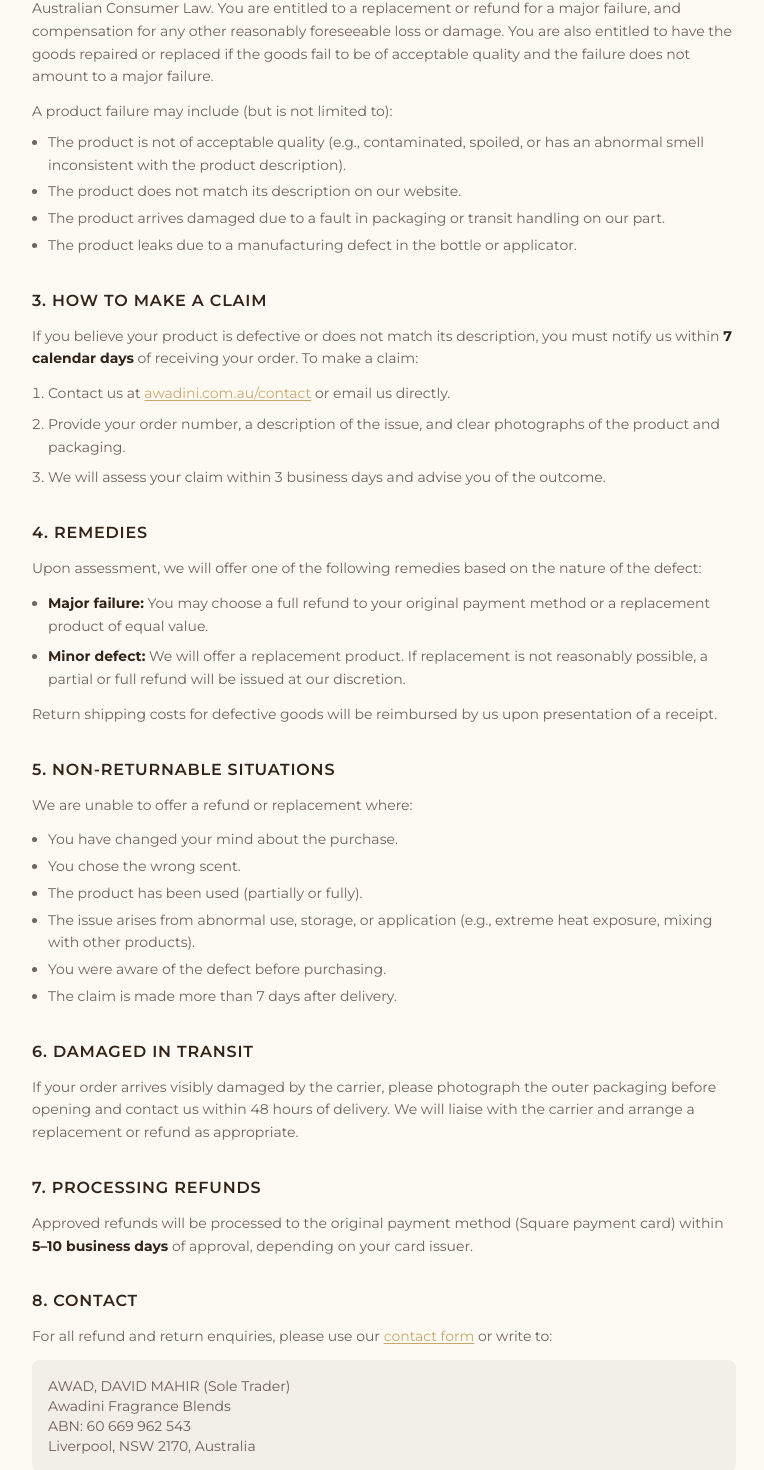
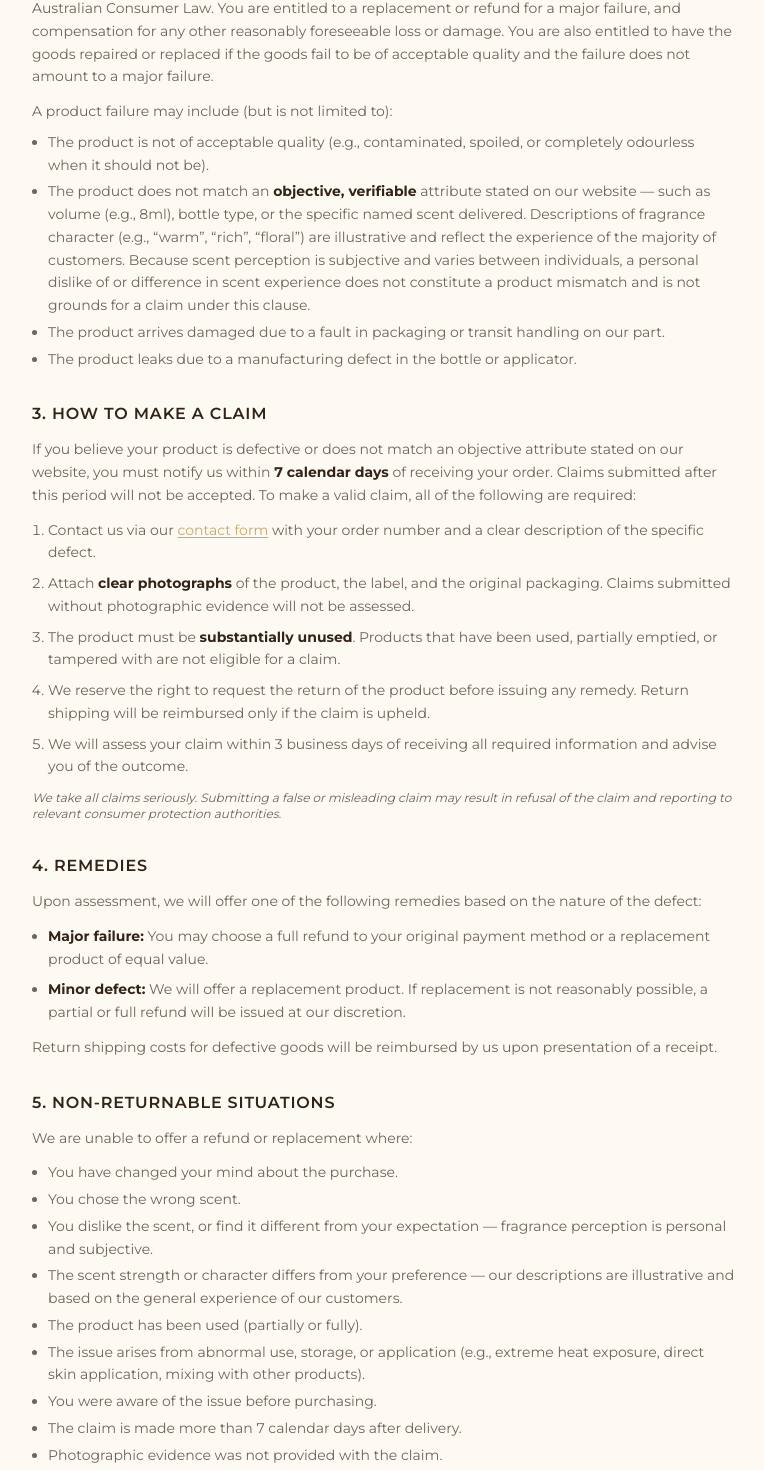
Before and after one commit to Th3Kasa/AwadiniBlends, a Next.js app: page /refund-policy in a window 1280 px wide. Shown: the part 815-2285 px from the top of the page, without its empty margins (256-1020 px from the left). Built offline with nearby package versions, Linux system fonts and the light colour scheme.

Commit message:
Tighten refund policy against description-mismatch abuse

```diff
--- a/src/app/refund-policy/page.tsx
+++ b/src/app/refund-policy/page.tsx
@@ -76,8 +76,10 @@ export default function RefundPolicyPage() {
               A product failure may include (but is not limited to):
             </p>
             <ul className="mt-2 ml-4 space-y-1 list-disc list-outside text-mahogany">
-              <li>The product is not of acceptable quality (e.g., contaminated, spoiled, or has an abnormal smell inconsistent with the product description).</li>
-              <li>The product does not match its description on our website.</li>
+              <li>The product is not of acceptable quality (e.g., contaminated, spoiled, or completely odourless when it should not be).</li>
+              <li>
+                The product does not match an <strong className="text-mahogany">objective, verifiable</strong> attribute stated on our website — such as volume (e.g., 8ml), bottle type, or the specific named scent delivered. Descriptions of fragrance character (e.g., &ldquo;warm&rdquo;, &ldquo;rich&rdquo;, &ldquo;floral&rdquo;) are illustrative and reflect the experience of the majority of customers. Because scent perception is subjective and varies between individuals, a personal dislike of or difference in scent experience does not constitute a product mismatch and is not grounds for a claim under this clause.
+              </li>
               <li>The product arrives damaged due to a fault in packaging or transit handling on our part.</li>
               <li>The product leaks due to a manufacturing defect in the bottle or applicator.</li>
             </ul>
@@ -85,31 +87,37 @@ export default function RefundPolicyPage() {
 
           <PolicySection title="3. How to Make a Claim">
             <p>
-              If you believe your product is defective or does not match its
-              description, you must notify us within{" "}
+              If you believe your product is defective or does not match an objective attribute stated on our website, you must notify us within{" "}
               <strong className="text-mahogany">7 calendar days</strong> of
-              receiving your order. To make a claim:
+              receiving your order. Claims submitted after this period will not be accepted. To make a valid claim, all of the following are required:
             </p>
             <ol className="mt-3 ml-4 space-y-2 list-decimal list-outside text-mahogany/85">
               <li>
-                Contact us at{" "}
+                Contact us via our{" "}
                 <Link
                   href="/contact"
                   className="text-gold hover:text-gold-light underline underline-offset-2"
                 >
-                  awadini.com.au/contact
+                  contact form
                 </Link>{" "}
-                or email us directly.
+                with your order number and a clear description of the specific defect.
               </li>
               <li>
-                Provide your order number, a description of the issue, and
-                clear photographs of the product and packaging.
+                Attach <strong className="text-mahogany">clear photographs</strong> of the product, the label, and the original packaging. Claims submitted without photographic evidence will not be assessed.
               </li>
               <li>
-                We will assess your claim within 3 business days and advise
-                you of the outcome.
+                The product must be <strong className="text-mahogany">substantially unused</strong>. Products that have been used, partially emptied, or tampered with are not eligible for a claim.
+              </li>
+              <li>
+                We reserve the right to request the return of the product before issuing any remedy. Return shipping will be reimbursed only if the claim is upheld.
+              </li>
+              <li>
+                We will assess your claim within 3 business days of receiving all required information and advise you of the outcome.
               </li>
             </ol>
+            <p className="mt-3 text-mahogany/70 text-xs italic">
+              We take all claims seriously. Submitting a false or misleading claim may result in refusal of the claim and reporting to relevant consumer protection authorities.
+            </p>
           </PolicySection>
 
           <PolicySection title="4. Remedies">
@@ -141,15 +149,17 @@ export default function RefundPolicyPage() {
             <ul className="mt-3 ml-4 space-y-1 list-disc list-outside text-mahogany/85">
               <li>You have changed your mind about the purchase.</li>
               <li>You chose the wrong scent.</li>
+              <li>You dislike the scent, or find it different from your expectation — fragrance perception is personal and subjective.</li>
+              <li>The scent strength or character differs from your preference — our descriptions are illustrative and based on the general experience of our customers.</li>
               <li>The product has been used (partially or fully).</li>
               <li>
                 The issue arises from abnormal use, storage, or application
-                (e.g., extreme heat exposure, mixing with other products).
+                (e.g., extreme heat exposure, direct skin application, mixing with other products).
               </li>
-              <li>
-                You were aware of the defect before purchasing.
-              </li>
-              <li>The claim is made more than 7 days after delivery.</li>
+              <li>You were aware of the issue before purchasing.</li>
+              <li>The claim is made more than 7 calendar days after delivery.</li>
+              <li>Photographic evidence was not provided with the claim.</li>
+              <li>The claimed defect is not objectively verifiable.</li>
             </ul>
           </PolicySection>
 
```
